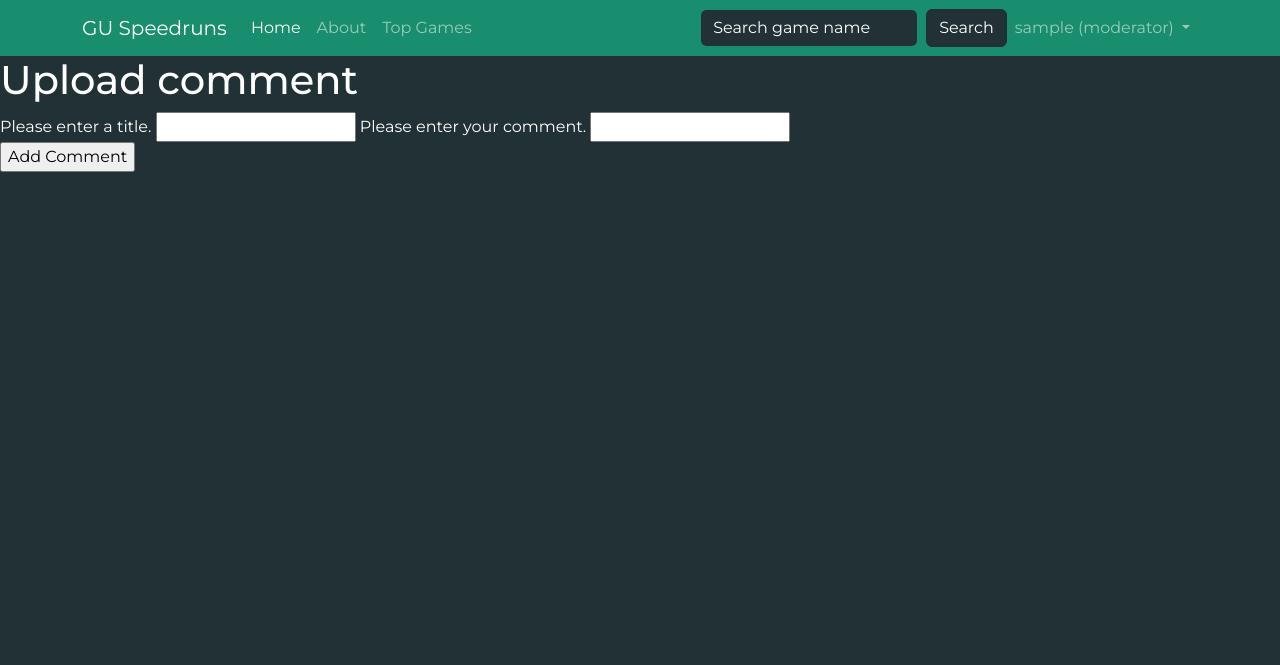
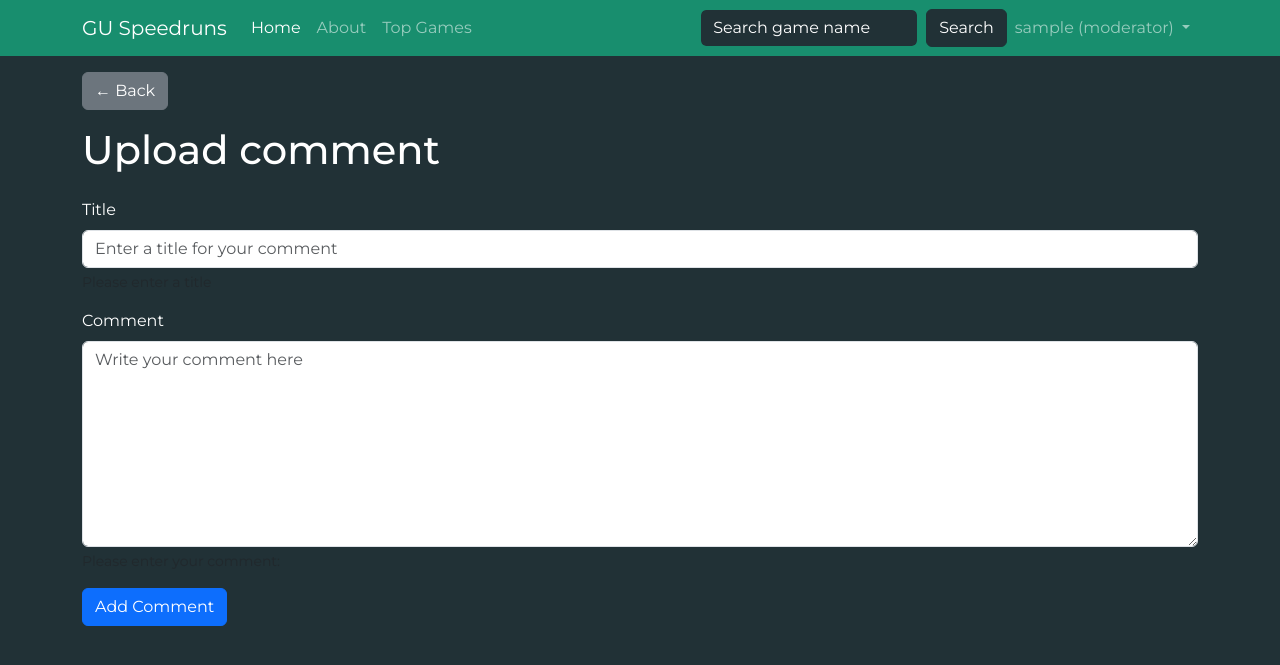
Before and after one commit to JasperHayes/WAD9E, a Django app: a page that uses templates/GUSpeedruns/base.html in a window 1280 px wide. Shown: the top 665 px of the page. Run offline with Django 3.2, Linux system fonts and the light colour scheme; a user stored in the database is signed in; tables that the repository leaves empty hold one stand-in row (values such as "Sample post").

Commit message:
Added add_comment css

```diff
--- a/GUSpeedruns/forms.py
+++ b/GUSpeedruns/forms.py
@@ -26,14 +26,14 @@ class UploadGameForm(forms.ModelForm):
         model = Game
         fields = ("name", "image", "date_released")
 
-
 class CommentForm(forms.ModelForm):
-    title = forms.CharField(max_length=Comment.TITLE_MAX_LENGTH, help_text="Please enter a title.")
-    content = forms.CharField(max_length=Comment.CONTENT_MAX_LENGTH, help_text="Please enter your comment.")
+    title = forms.CharField(max_length=Comment.TITLE_MAX_LENGTH, help_text="Please enter a title", widget=forms.TextInput(attrs={'class': 'form-control','placeholder': 'Enter a title for your comment','id': 'title'}))
+    content = forms.CharField(max_length=Comment.CONTENT_MAX_LENGTH, help_text="Please enter your comment:", widget=forms.Textarea(attrs={'class': 'form-control','placeholder': 'Write your comment here','id': 'content', 'rows':8}))
 
     class Meta:
         model = Comment
         fields = ['title', 'content']
+
 
 
 class RunForm(forms.ModelForm):
--- a/templates/GUSpeedruns/add_comment.html
+++ b/templates/GUSpeedruns/add_comment.html
@@ -4,20 +4,46 @@
     Upload comment
 {% endblock %}
 {% block body_block %}
-    <h1>Upload comment</h1>
-    <div>
-        <form id="comment_form" method="post" action="{% url 'GUSpeedruns:add_comment' game_name_slug run.slug_title %}">
-            {% csrf_token %}
-            {% for hidden in form.hidden_fields %}
-                {{ hidden }}
-            {% endfor %}
-            {% for field in form.visible_fields %}
-                {{ field.errors }}
-                {{ field.help_text }}
-                {{ field }}
-            {% endfor %}
-            <br />
-            <input type="submit" name="submit" value="Add Comment" />
-        </form>
+    <div class="container pt-3">
+        <a href="{% url 'GUSpeedruns:show_game' game_name_slug=game_name_slug %}" class="btn btn-secondary m-0">&larr; Back</a>
+            <div class="header pt-3">
+            <h1>Upload comment</h1>
+        </div>
+        <div class="text_input pt-3 gy-2">
+            <form id="comment_form" method="post" action="{% url 'GUSpeedruns:add_comment' game_name_slug run.slug_title %}">
+                {% csrf_token %}
+                <div class="mb-3">
+                    <label for="title" class="form-label">Title</label>
+                    {{ form.title }}
+                    {% if form.title.help_text %}
+                        <div class="form-text">
+                            {{ form.title.help_text }}
+                        </div>
+                    {% endif %}
+                    {% if form.title.errors %}
+                        <div class="alert alert-danger mt-2">
+                            {{ form.title.errors }}
+                        </div>
+                    {% endif %}
+                </div>
+
+                <div class="mb-3">
+                    <label for="content" class="form-label">Comment</label>
+                    {{ form.content }}
+                    {% if form.content.help_text %}
+                        <div class="form-text">
+                            {{ form.content.help_text }}
+                        </div>
+                    {% endif %}
+                    {% if form.content.errors %}
+                        <div class="alert alert-danger mt-2">
+                            {{ form.content.errors }}
+                        </div>
+                    {% endif %}
+                </div>
+
+                <button type="submit" class="btn btn-primary">Add Comment</button>
+            </form>
+        </div>
     </div>
 {% endblock %}
--- a/templates/GUSpeedruns/base.html
+++ b/templates/GUSpeedruns/base.html
@@ -64,7 +64,7 @@
                         </a>
                         <ul class="dropdown-menu" aria-labelledby="navbarDropdown">
                             {% if user.is_authenticated %}
-                                <li><a class="dropdown-item" href="#">My Account</a></li>
+                                <li><a class="dropdown-item" href="{% url 'GUSpeedruns:show_user' user_name_slug=user.username %}">My Account</a></li>
                                 <li><a class="dropdown-item" href="{% url 'GUSpeedruns:logout' %}">Sign out</a></li>
                             {% else %}
                                 <li><a class="dropdown-item" href="{% url 'GUSpeedruns:login' %}">Login</a>
```
Also changed, not shown: templates/GUSpeedruns/run.html (+3 -4 lines).
